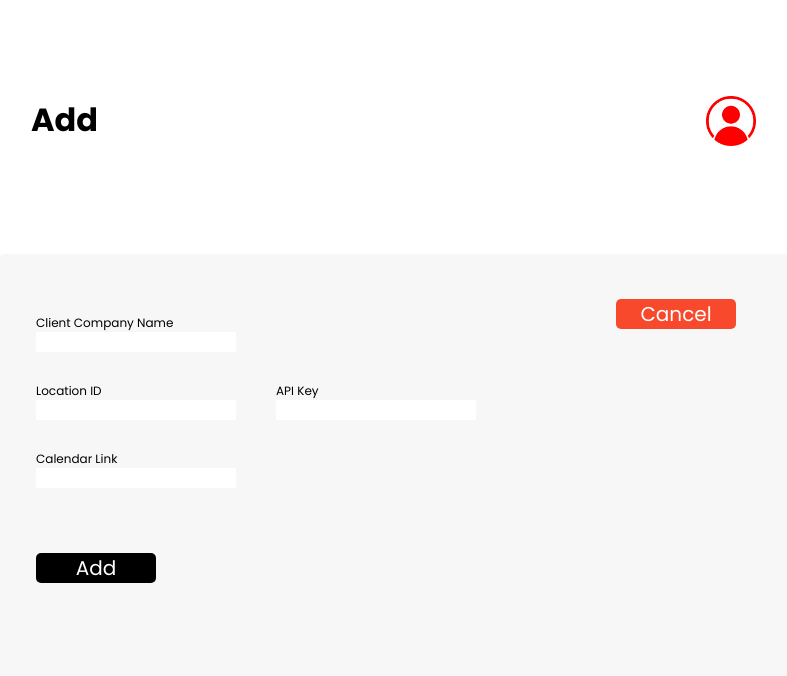
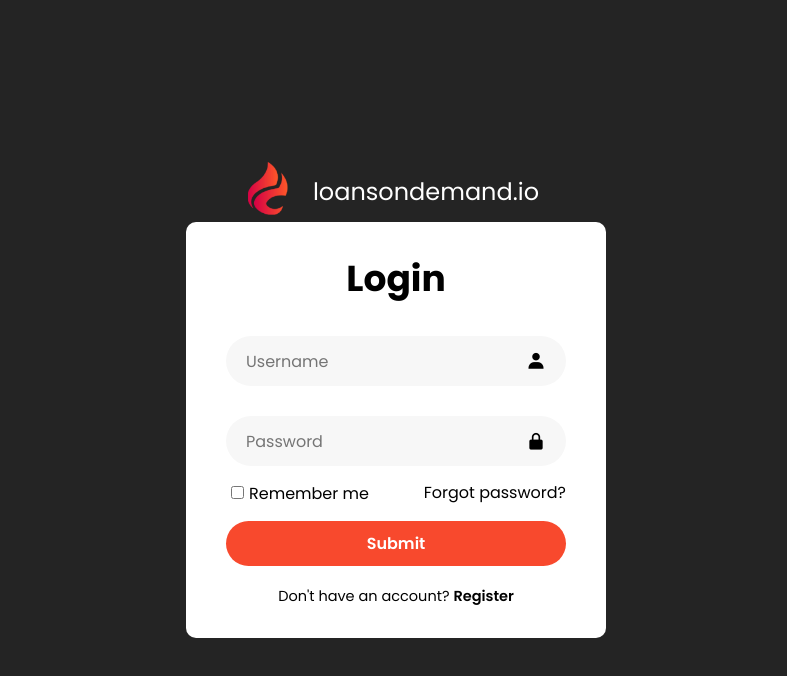
Before and after one commit to DaaS-GoVanilla/Frontend, a React (Vite) app: page / in a window 1280 px wide. Shown: the top 676 px of the page, without its empty margins (244-1031 px from the left). Built offline with nearby package versions, Linux system fonts and the light colour scheme.

Commit message:
fixed bug

```diff
--- a/src/App.jsx
+++ b/src/App.jsx
@@ -1,11 +1,11 @@
 import './App.css'
-import AddClinet from './pages/AddClient'
+import Login from './pages/Login'
 
 function App() {
 
   return (
     <>
-      <AddClinet />
+      <Login />
     </>
   )
 }
--- a/src/pages/Login.jsx
+++ b/src/pages/Login.jsx
@@ -1,7 +1,28 @@
-import React from 'react'
-import './login.css'
+import React, { useState } from 'react';
+import './login.css';
+import axios from 'axios';
+import { useHistory } from 'react-router-dom';
 
 function Login() {
+    const [username, setUsername] = useState('');
+    const [password, setPassword] = useState('');
+    const history = useHistory();
+
+    const handleLogin = async (e) => {
+        e.preventDefault();
+        try {
+            const response = await axios.post('/api/login', { username, password });
+            if (response.status === 200) {
+                // Redirect to another page upon successful login
+                history.push('/dashboard');
+            } else {
+                alert('Login failed. Please check your credentials.');
+            }
+        } catch (error) {
+            console.error('An error occurred:', error);
+        }
+    };
+
     return (
         <div className='login-container'>
             <div className="login">
@@ -12,37 +33,54 @@ function Login() {
                     <div className="name">
                         <p>loansondemand.io</p>
                     </div>
-
                 </div>
 
                 <div className="wrapper">
-                    <form action="">
+                    <form onSubmit={handleLogin}>
                         <h1>Login</h1>
                         <div className="input-box">
-                            <input type="text" placeholder="Username" required />
+                            <input
+                                type="text"
+                                placeholder="Username"
+                                required
+                                value={username}
+                                onChange={(e) => setUsername(e.target.value)}
+                            />
                             <i className='bx bxs-user'></i>
                         </div>
 
                         <div className="input-box">
-                            <input type="password" placeholder="Password" required />
+                            <input
+                                type="password"
+                                placeholder="Password"
+                                required
+                                value={password}
+                                onChange={(e) => setPassword(e.target.value)}
+                            />
                             <i className='bx bxs-lock-alt'></i>
                         </div>
 
                         <div className="remember-forgot">
-                            <label><input type="checkbox" />Remember me</label>
+                            <label>
+                                <input type="checkbox" />Remember me
+                            </label>
                             <a href="#">Forgot password?</a>
                         </div>
 
-                        <button type="submit" className="btn">Submit</button>
+                        <button type="submit" className="btn">
+                            Submit
+                        </button>
 
                         <div className="register-link">
-                            <p>Don't have an account? <a href="#">Register</a></p>
+                            <p>
+                                Don't have an account? <a href="#">Register</a>
+                            </p>
                         </div>
                     </form>
                 </div>
             </div>
         </div>
-    )
+    );
 }
 
-export default Login
+export default Login;
```
